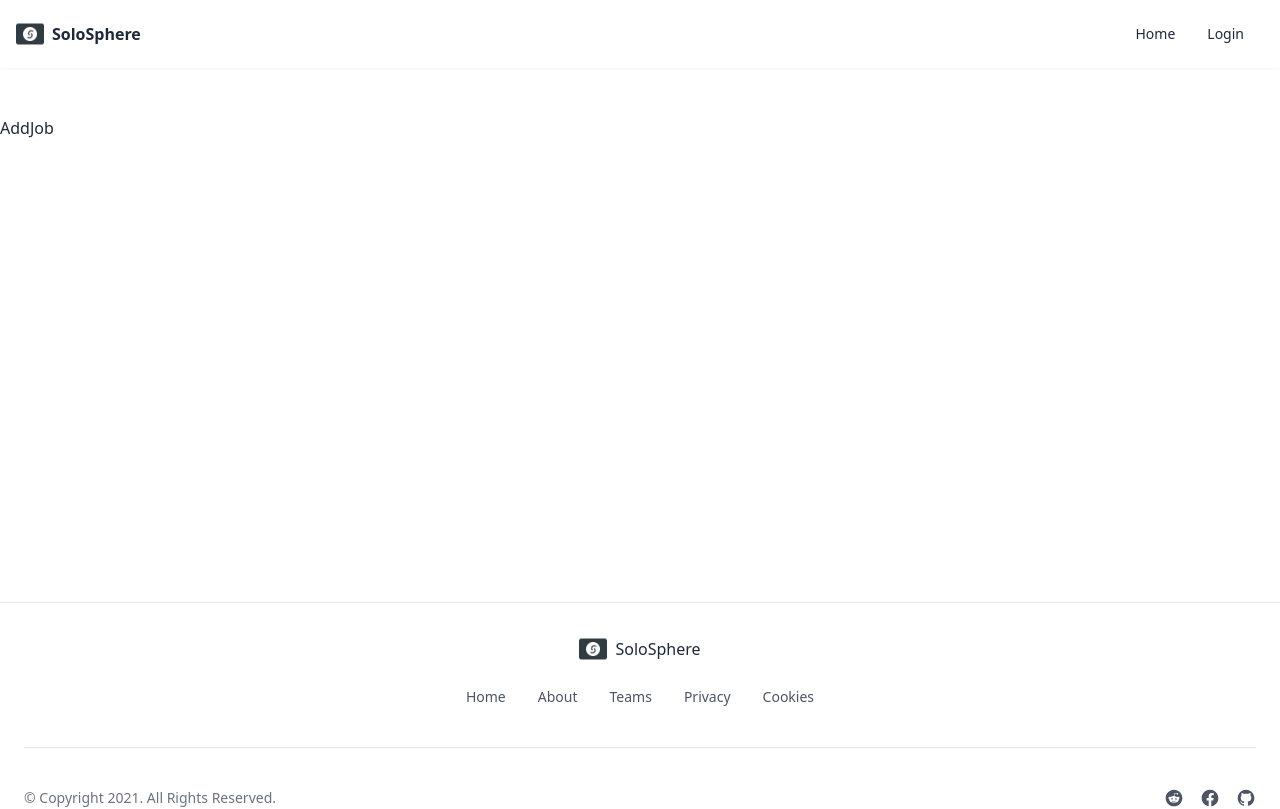
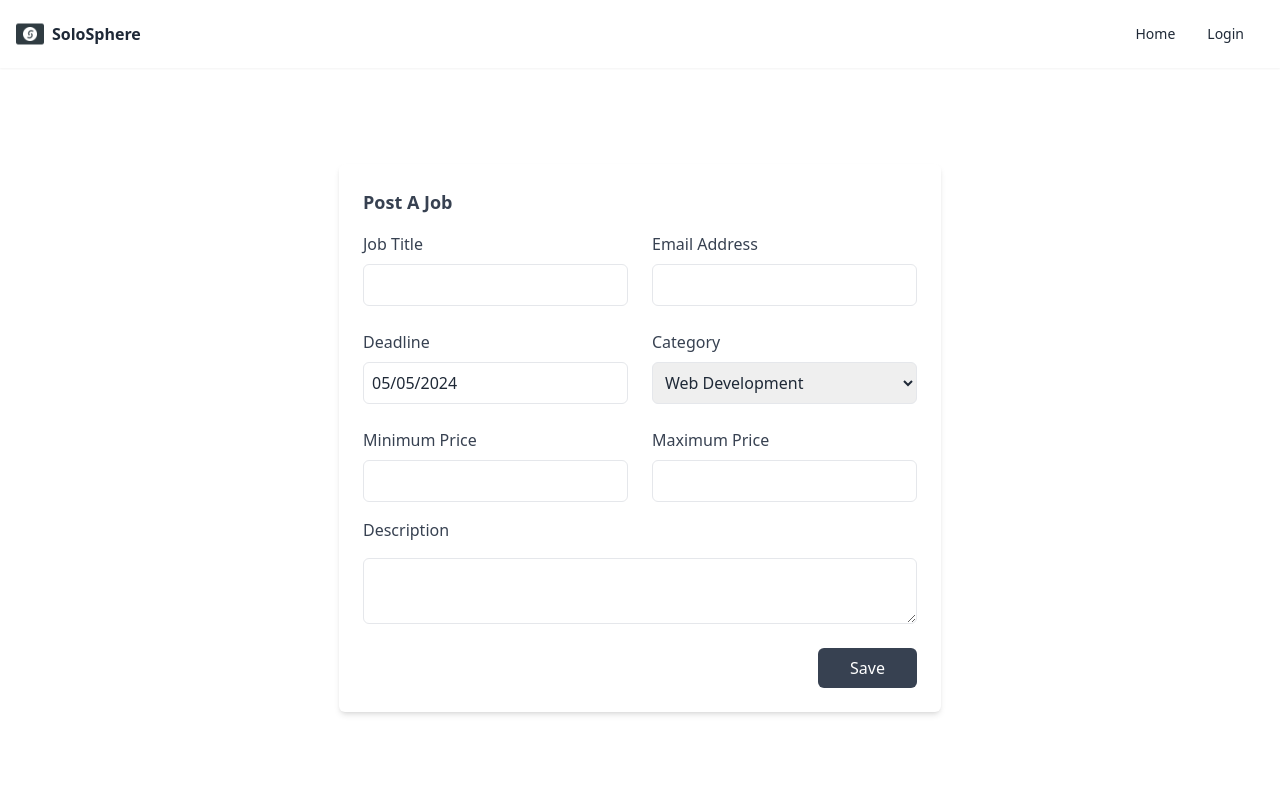
Before and after one commit to mstsurnalyakter/soloSphere, a React (Vite) app in the folder client/: page /add-job in a window 1280 px wide. Shown: the top 809 px of the page. Built offline with nearby package versions, Linux system fonts and the light colour scheme; no server answers.

Commit message:
addJob page add

```diff
--- a/client/src/pages/AddJob/AddJob.jsx
+++ b/client/src/pages/AddJob/AddJob.jsx
@@ -1,12 +1,150 @@
-import React from 'react'
-import PropTypes from 'prop-types'
+import { useState } from "react";
+import DatePicker from "react-datepicker";
+
+import "react-datepicker/dist/react-datepicker.css";
+import useContextData from "../../hooks/useContextData";
 
 const AddJob = () => {
+
+   const [startDate, setStartDate] = useState(new Date());
+   const { user } = useContextData();
+
+     const handleForm = async (e) => {
+       e.preventDefault();
+
+
+       const form = e.target;
+       const jobTitle = form.jobTitle.value;
+       const description = form.description.value;
+       const minPrice = form.minPrice.value;
+       const maxPrice = form.maxPrice.value;
+       const category = form.category.value;
+       const buyer_email = user?.email
+       const deadline = startDate;
+
+
+
+
+
+
+
+    //    try {
+    //      const { data } = await axios.post(
+    //        `${import.meta.env.VITE_API_URL}/bids`,
+    //        bidsInfo
+    //      );
+
+    //      if (data.insertedId) {
+    //        toast.success("Successfully Bid!");
+    //      }
+    //    } catch (error) {
+    //      toast.error(error.message);
+    //    }
+     };
+
+
   return (
-    <div>AddJob</div>
-  )
-}
+    <div className="flex justify-center items-center min-h-[calc(100vh-306px)] my-12">
+      <section className=" p-2 md:p-6 mx-auto bg-white rounded-md shadow-md ">
+        <h2 className="text-lg font-semibold text-gray-700 capitalize ">
+          Post a Job
+        </h2>
 
-AddJob.propTypes = {}
+        <form onSubmit={handleForm}>
+          <div className="grid grid-cols-1 gap-6 mt-4 sm:grid-cols-2">
+            <div>
+              <label className="text-gray-700 " htmlFor="jobTitle">
+                Job Title
+              </label>
+              <input
+                id="jobTitle"
+                name="jobTitle"
+                type="text"
+                className="block w-full px-4 py-2 mt-2 text-gray-700 bg-white border border-gray-200 rounded-md  focus:border-blue-400 focus:ring-blue-300 focus:ring-opacity-40  focus:outline-none focus:ring"
+              />
+            </div>
 
-export default AddJob
+            <div>
+              <label className="text-gray-700 " htmlFor="emailAddress">
+                Email Address
+              </label>
+              <input
+                id="emailAddress"
+                type="email"
+                name="email"
+                disabled
+                defaultValue={user?.email}
+                className="block w-full px-4 py-2 mt-2 text-gray-700 bg-white border border-gray-200 rounded-md  focus:border-blue-400 focus:ring-blue-300 focus:ring-opacity-40  focus:outline-none focus:ring"
+              />
+            </div>
+            <div className="flex flex-col gap-2 ">
+              <label className="text-gray-700">Deadline</label>
+
+              {/* Date Picker Input Field */}
+              <DatePicker
+                className="border p-2 rounded-md w-full"
+                selected={startDate}
+                onChange={(date) => setStartDate(date)}
+              />
+            </div>
+
+            <div className="flex flex-col gap-2 ">
+              <label className="text-gray-700 " htmlFor="category">
+                Category
+              </label>
+              <select
+                name="category"
+                id="category"
+                className="border p-2 rounded-md"
+              >
+                <option value="Web Development">Web Development</option>
+                <option value="Graphics Design">Graphics Design</option>
+                <option value="Digital Marketing">Digital Marketing</option>
+              </select>
+            </div>
+            <div>
+              <label className="text-gray-700 " htmlFor="minPrice">
+                Minimum Price
+              </label>
+              <input
+                id="minPrice"
+                name="minPrice"
+                type="number"
+                className="block w-full px-4 py-2 mt-2 text-gray-700 bg-white border border-gray-200 rounded-md  focus:border-blue-400 focus:ring-blue-300 focus:ring-opacity-40  focus:outline-none focus:ring"
+              />
+            </div>
+
+            <div>
+              <label className="text-gray-700 " htmlFor="maxPrice">
+                Maximum Price
+              </label>
+              <input
+                id="maxPrice"
+                name="maxPrice"
+                type="number"
+                className="block w-full px-4 py-2 mt-2 text-gray-700 bg-white border border-gray-200 rounded-md  focus:border-blue-400 focus:ring-blue-300 focus:ring-opacity-40  focus:outline-none focus:ring"
+              />
+            </div>
+          </div>
+          <div className="flex flex-col gap-2 mt-4">
+            <label className="text-gray-700 " htmlFor="description">
+              Description
+            </label>
+            <textarea
+              className="block w-full px-4 py-2 mt-2 text-gray-700 bg-white border border-gray-200 rounded-md  focus:border-blue-400 focus:ring-blue-300 focus:ring-opacity-40  focus:outline-none focus:ring"
+              name="description"
+              id="description"
+            ></textarea>
+          </div>
+          <div className="flex justify-end mt-6">
+            <button type="submit" className="px-8 py-2.5 leading-5 text-white transition-colors duration-300 transhtmlForm bg-gray-700 rounded-md hover:bg-gray-600 focus:outline-none focus:bg-gray-600">
+              Save
+            </button>
+          </div>
+        </form>
+      </section>
+    </div>
+  );
+};
+
+export default AddJob;
--- a/client/src/pages/JobDetails/JobDetails.jsx
+++ b/client/src/pages/JobDetails/JobDetails.jsx
@@ -1,5 +1,4 @@
 import DatePicker from "react-datepicker";
-
 import "react-datepicker/dist/react-datepicker.css";
 import { useLoaderData } from "react-router-dom";
 import useContextData from "../../hooks/useContextData";
@@ -74,7 +73,11 @@ const JobDetails = () => {
         `${import.meta.env.VITE_API_URL}/bids`,
         bidsInfo
       );
-     toast.success("Successfully Bid!");
+
+      if (data.insertedId) {
+          toast.success("Successfully Bid!");
+      }
+
     } catch (error) {
       toast.error(error.message)
     }
```
